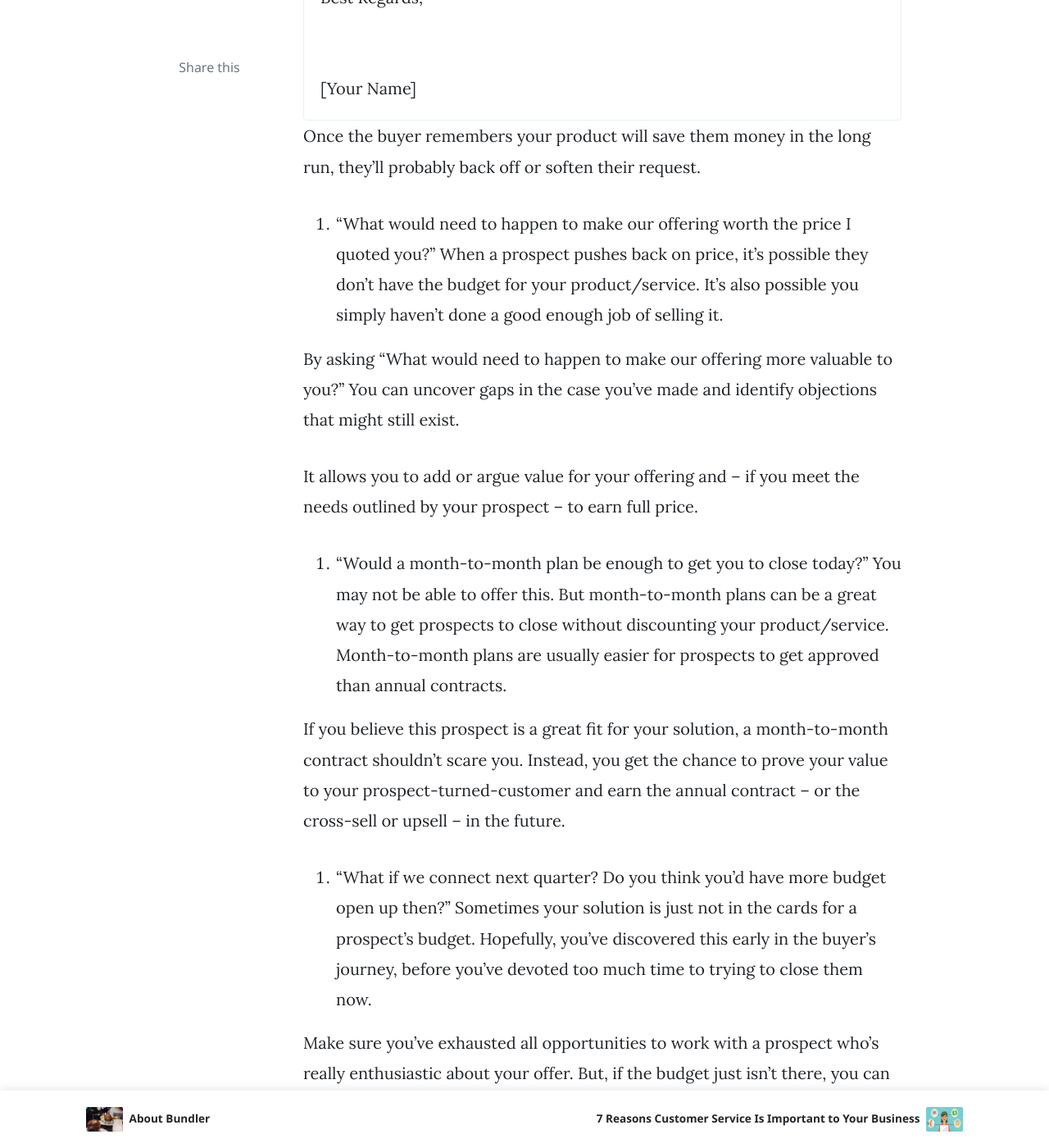
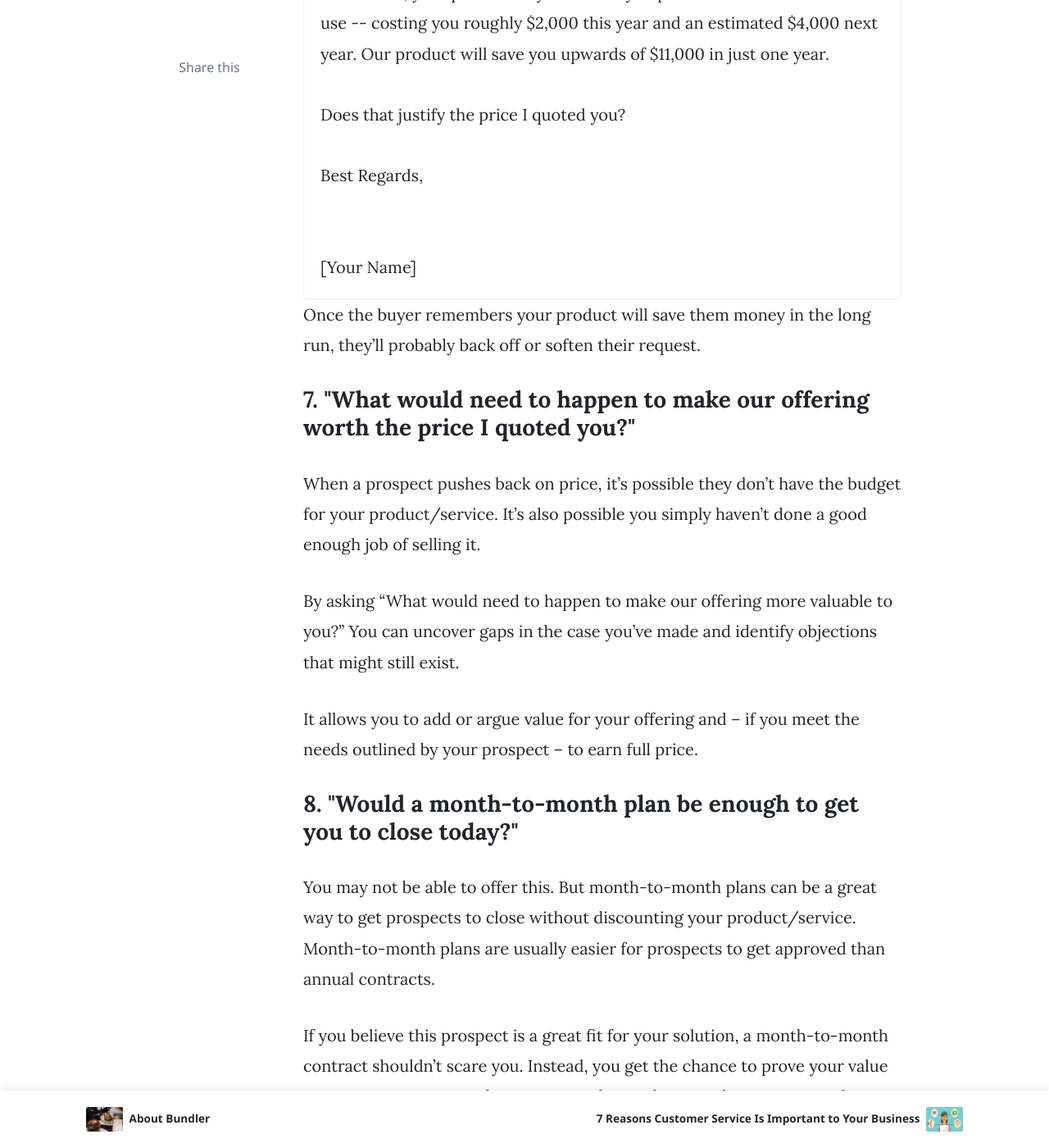
Before and after one commit to bit-dna/bitdnablog, a Jekyll site: the page built from _posts/2019-02-01-education.md, in a window 1280 px wide and 1400 px high, scrolled down 7497 px. Shown: the whole window at 82% size. Built offline with Jekyll 4.4.1, drawn with Linux system fonts in a browser that asks for light colours; nearby versions of some CDN libraries; comment, search, counter and statistics services are not loaded; some of the changed text lies outside the part shown.

Commit message:
update h3

```diff
--- a/_posts/2019-02-01-education.md
+++ b/_posts/2019-02-01-education.md
@@ -29,7 +29,7 @@ If you’re struggling to find the right words, use these replies throughout the
 
 <strong>During the Connect Call</strong>
 
-1. “You’re asking the right person. But before we discuss discounting, let’s figure out what you’re looking for in an offering. That will allow me to give you a far more accurate estimate."
+<h3>1. “You’re asking the right person. But before we discuss discounting, let’s figure out what you’re looking for in an offering. That will allow me to give you a far more accurate estimate."</h3>
 
 If the price of your product or service largely depends on the individual prospect’s needs, goals, and situation, it’s too early to discuss discounts. Without knowing the final value of the deal, you can’t determine a rate that will both satisfy them and keep you in business.
 
@@ -48,7 +48,7 @@ Best Regards,
 
 Brushing off the prospect’s question will make you seem more interested in your agenda than their own. Instead, acknowledge them and explain why it’s mutually beneficial to table this discussion until later.
 
-2. “Good question. Do you see price being a major obstacle to this purchase?"
+<h3>2. “Good question. Do you see price being a major obstacle to this purchase?"</h3>
 
 There are some objections that can't be overcome. If your prospect’s request comes right after they've asked for pricing information or your prices are available online, it’s possible they don't have the budget to purchase your product at full price. They're trying to learn whether you’ll consider a discount. Say no, and they’ll likely walk away.
 
@@ -58,7 +58,7 @@ This question helps you figure out the buyer’s motivations. If they respond th
 
 <strong>During the Sales Presentation or Product Demonstration</strong>
 
-3. “We can definitely have a conversation about specific numbers, but let’s make sure we’re on the same page about this solution being a good fit for your needs."
+<h3>3. “We can definitely have a conversation about specific numbers, but let’s make sure we’re on the same page about this solution being a good fit for your needs."</h3>
 
 At this stage of the sales conversation, a discount request usually indicates the prospect’s desire to buy. Since they agreed to a demo or presentation, they’re clearly interested in the product -- now they’re thinking about the details of the purchase.
 
@@ -68,7 +68,7 @@ Use this response to delay the conversation. You’re not saying a discount is o
 
 <strong>Negotiation</strong>
 
-4. “Why?"
+<h3>4. “Why?"</h3>
 
 Speaker and writer Jurgen Appelo recommends using this simple and effective response when you’re negotiating with buyers who are haggling for the sake of it.
 
@@ -93,12 +93,12 @@ Best Regards,
 
 For example, the buyer might be dealing with a seasonal budget or experiencing a short-term cash deficit. Consider discounting in these cases -- but make sure you ask for something in return.
 
-5. “I can offer you a discount if we [extend the contract, adjust the terms of payment, go with X package or tier, register Y seats]."
+<h3>5. “I can offer you a discount if we [extend the contract, adjust the terms of payment, go with X package or tier, register Y seats]."</h3>
 Compromise is essential to most negotiations. By offering a quid pro quo discount, both you and the buyer will come out ahead.
 
 It’s a good idea to walk into the discussion with several non-monetary requests, which will help you open up the negotiating possibilities beyond price.
 
-6. “What would be a reasonable discount?"
+<h3>6. “What would be a reasonable discount?"</h3>
 MTD Sales Training managing director Sean McPheat suggests using the prospect’s response to turn the question around.
 
 If your product is $10,000 and the buyer says she’d like a 15% discount, ask, “Are you saying you think $10,000 is too expensive for [product] or you don’t want to spend more than $8,500?"
@@ -131,19 +131,19 @@ Best Regards,
 
 Once the buyer remembers your product will save them money in the long run, they’ll probably back off or soften their request.
 
-7. "What would need to happen to make our offering worth the price I quoted you?"
+<h3>7. "What would need to happen to make our offering worth the price I quoted you?"</h3>
 When a prospect pushes back on price, it's possible they don't have the budget for your product/service. It's also possible you simply haven't done a good enough job of selling it.
 
 By asking "What would need to happen to make our offering more valuable to you?" You can uncover gaps in the case you've made and identify objections that might still exist.
 
 It allows you to add or argue value for your offering and -- if you meet the needs outlined by your prospect -- to earn full price.
 
-8. "Would a month-to-month plan be enough to get you to close today?"
+<h3>8. "Would a month-to-month plan be enough to get you to close today?"</h3>
 You may not be able to offer this. But month-to-month plans can be a great way to get prospects to close without discounting your product/service. Month-to-month plans are usually easier for prospects to get approved than annual contracts.
 
 If you believe this prospect is a great fit for your solution, a month-to-month contract shouldn't scare you. Instead, you get the chance to prove your value to your prospect-turned-customer and earn the annual contract -- or the cross-sell or upsell -- in the future.
 
-9. "What if we connect next quarter? Do you think you'd have more budget open up then?"
+<h3>9. "What if we connect next quarter? Do you think you'd have more budget open up then?"</h3>
 Sometimes your solution is just not in the cards for a prospect's budget. Hopefully, you've discovered this early in the buyer's journey, before you've devoted too much time to trying to close them now.
 
 Make sure you've exhausted all opportunities to work with a prospect who's really enthusiastic about your offer. But, if the budget just isn't there, you can gently ask this question to lead both parties into the best option at the moment.
```
